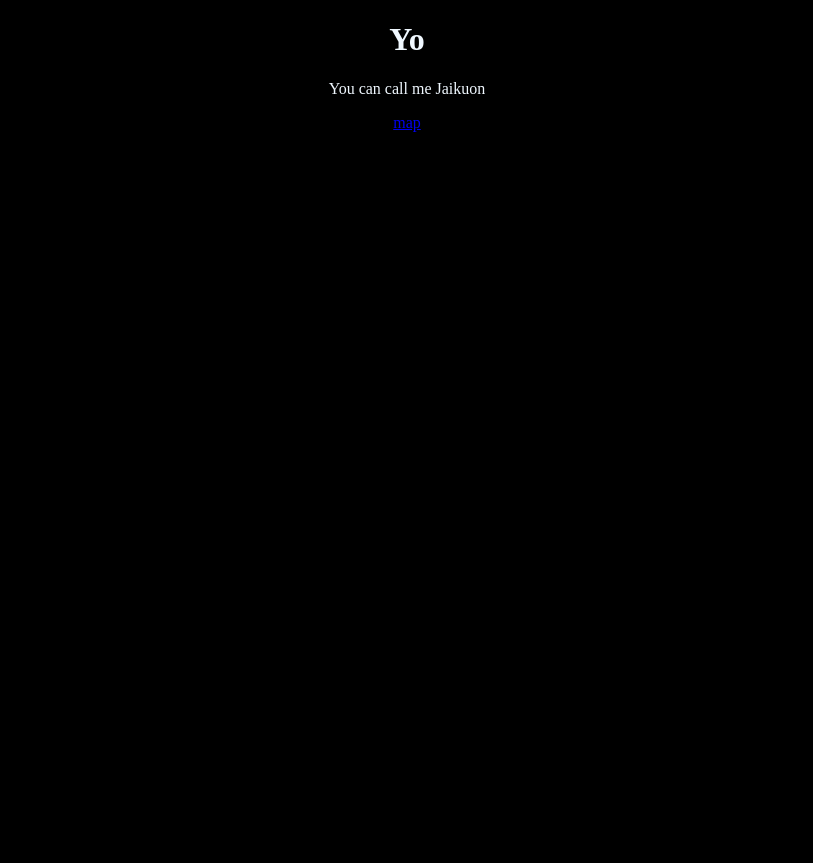
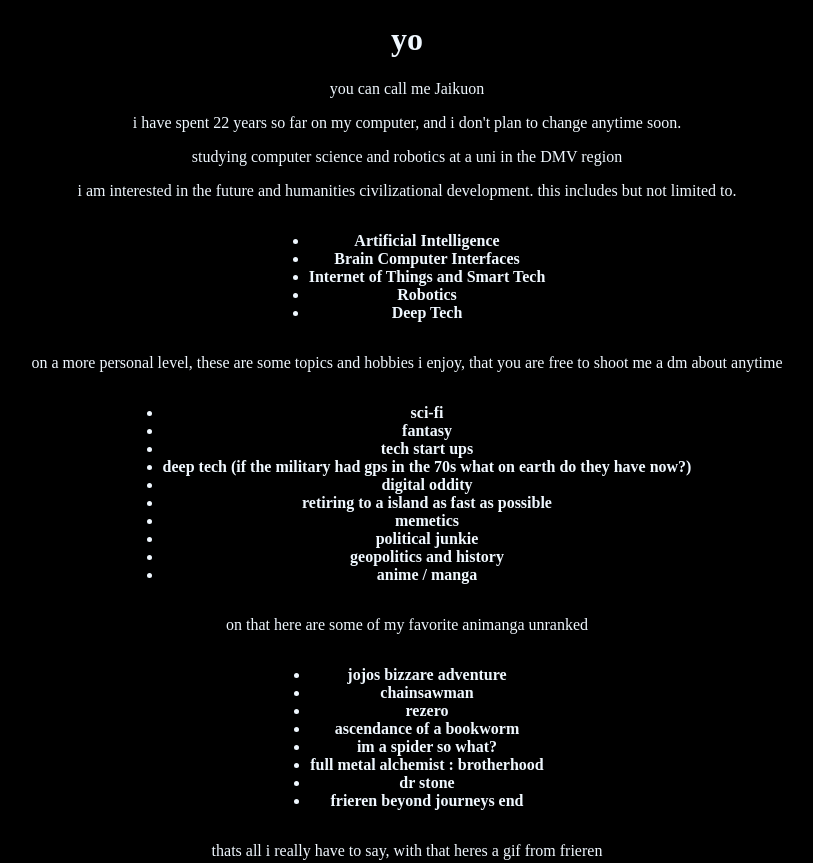
Before and after one commit to jaikuon/jaikuon.github.io, a plain HTML site: page about.html in a window 1280 px wide. Shown: the top 863 px of the page, without its empty margins (233-1046 px from the left). Before the commit the page ends 800 px from the top, so only its background shows below. Drawn offline with Linux system fonts and the light colour scheme.

Commit message:
about update
added full about me, added discord contact, added animanga images of friren.

```diff
--- a/about.html
+++ b/about.html
@@ -8,12 +8,53 @@
 </head>
 <body>
 <div class = 'who'>
-    <h1>Yo</h1>
-    <p>You can call me Jaikuon</p>
+    <h1>yo</h1>
+    <p>you can call me Jaikuon</p>
+    <p>i have spent 22 years so far on my computer, and i don't plan to change anytime soon.</p>
+    <p>studying computer science and robotics at a uni in the DMV region</p>
+    <p>i am interested in the future and humanities civilizational development.
+        this includes but not limited to.</p>
+        <div class="listtop">
+        <ul>
+            <li>Artificial Intelligence</li>
+            <li>Brain Computer Interfaces</li>
+            <li>Internet of Things and Smart Tech</li>
+            <li>Robotics</li>
+            <li>Deep Tech</li>
+        </ul>
+    <p>on a more personal level, these are some topics and hobbies i enjoy, that you are free to shoot me a dm about anytime</p>
 
+        </div>
+    <div class= "listtop">
+    <ul>
+        <li>sci-fi</li>
+        <li>fantasy</li>
+        <li>tech start ups</li>
+        <li>deep tech (if the military had gps in the 70s what on earth do they have now?)</li>
+        <li>digital oddity</li>
+        <li>retiring to a island as fast as possible</li>
+        <li>memetics</li>
+        <li>political junkie</li>
+        <li>geopolitics and history</li>
+        <li>anime / manga</li>
+    </ul>
+    </div>
+    <p>on that here are some of my favorite animanga unranked</p>
+    <div class= "listtop">
+    <ul>
+        <li>jojos bizzare adventure</li>
+        <li>chainsawman</li>
+        <li>rezero</li>
+        <li>ascendance of a bookworm</li>
+        <li>im a spider so what?</li>
+        <li>full metal alchemist : brotherhood</li>
+        <li>dr stone</li>
+        <li>frieren beyond journeys end</li>
+    </ul>
+    </div>
+    <p>thats all i really have to say, with that heres a gif from frieren</p>
 
-
-
+    <img src="image/animanga/ideallife.gif" width="auto" height="300" alt="gif from random anime">
     <div class ="index">
         <a href="index.html">map</a>
     </div>
--- a/style.css
+++ b/style.css
@@ -9,7 +9,17 @@ body{
     text-align: center;
     display: flexbox;
 
+
 }
+
+.listtop {
+    text-align: center;
+  }
+.listtop > ul {
+    display: inline-block;
+}
+
+
 table {
      margin: auto;
      margin-top: auto;
@@ -33,3 +43,8 @@ table {
     flex-direction: column;
     align-items: center;
 }
+
+
+ul {
+    font-weight: 900;
+}
```
Also changed, not shown: contact.html (+3 -1 lines), image/animanga/elfsqueeb.gif (added), image/animanga/ideallife.gif (added), image/animanga/praise.gif (added), image/animanga/youdidntseethis.gif (added), 8 other files.
